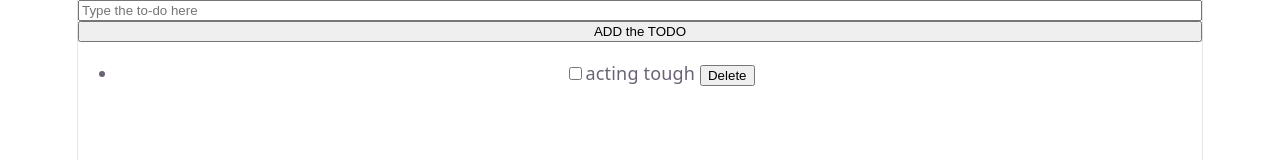
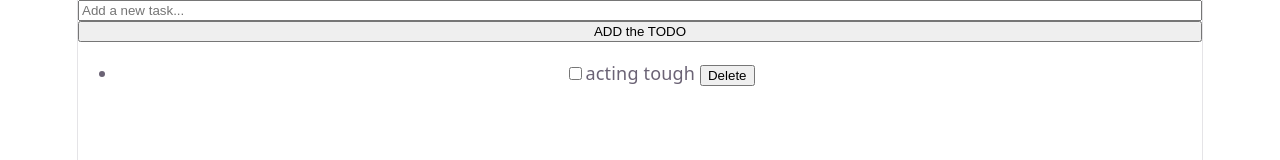
Before and after one commit to bedotaha1/todo-list-app, a React (Vite) app: page / in a window 1280 px wide. Shown: the top 160 px of the page. Built offline with nearby package versions, Linux system fonts and the light colour scheme.

Commit message:
Update placeholder text (version b)

```diff
--- a/src/TodoList.tsx
+++ b/src/TodoList.tsx
@@ -17,7 +17,7 @@ export default function App() {
         value={text}
         onChange={e => setText(e.target.value)}
         type="text"
-        placeholder="Type the to-do here"
+        placeholder="Add a new task..."
       />
       <button onClick={handleAdd}>ADD the TODO</button>
       <ul>
```
